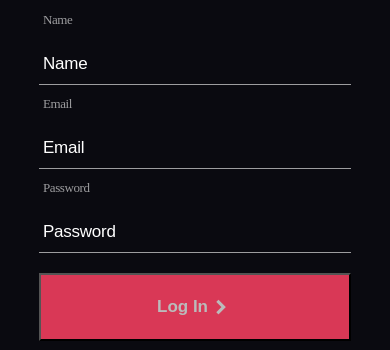
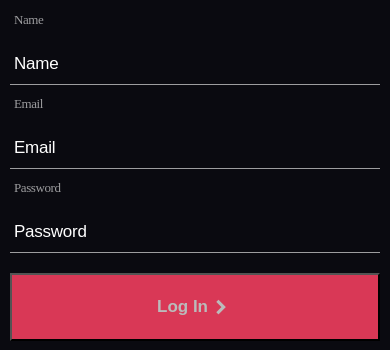
Before and after one commit to agostinhomarcia/project-login-user, a plain HTML site: page index.html in a window 390 px wide. Shown: the part 433-783 px from the top of the page. Drawn offline with nearby package versions, Linux system fonts and the light colour scheme.

Commit message:
remove media querie

```diff
--- a/src/css/styles.css
+++ b/src/css/styles.css
@@ -155,10 +155,3 @@ span{
 span:hover{
     color: #D93856;
 }
-
-@media(max-width: 400px){
-    main{
-        width: 80%;
-
-    }
-}
```
